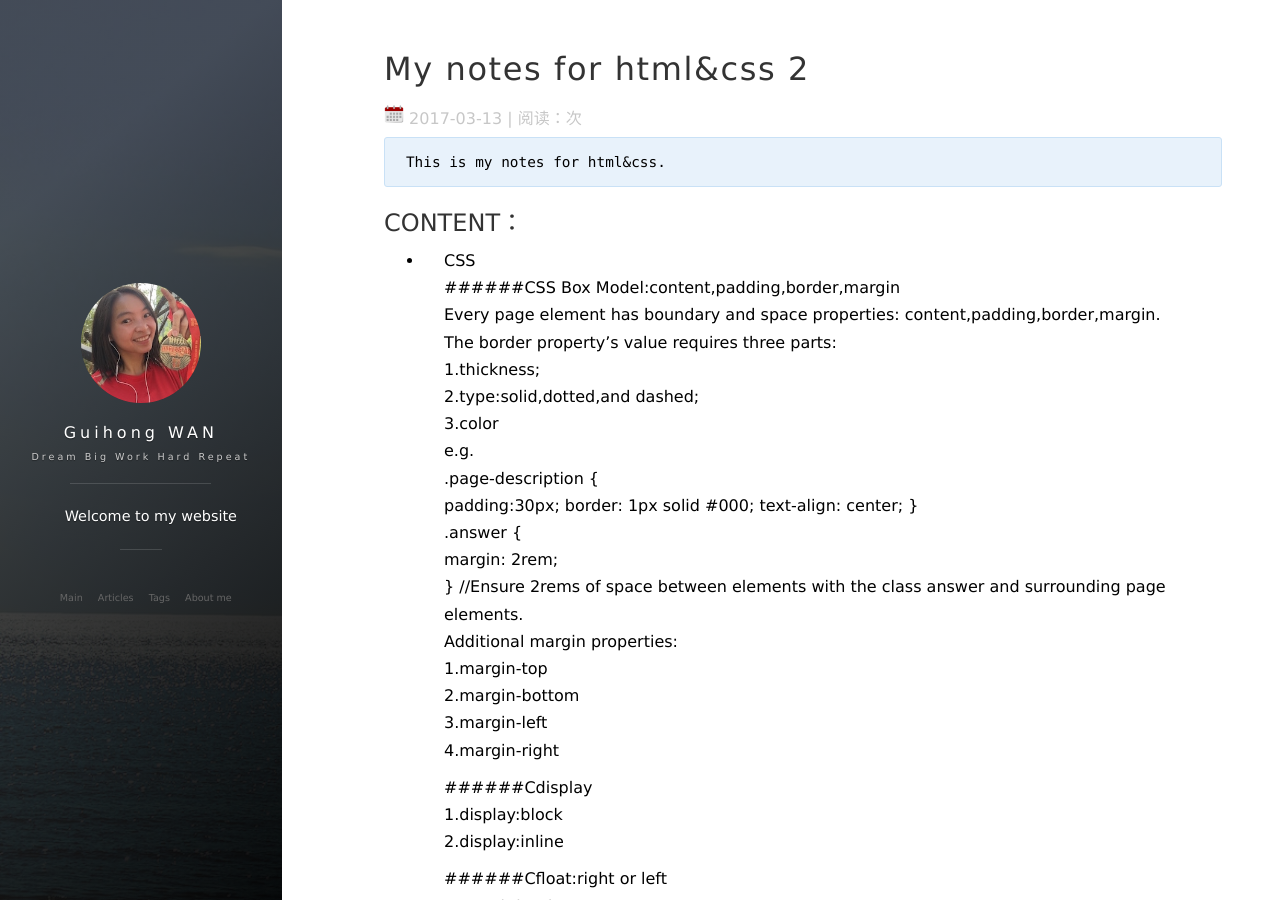
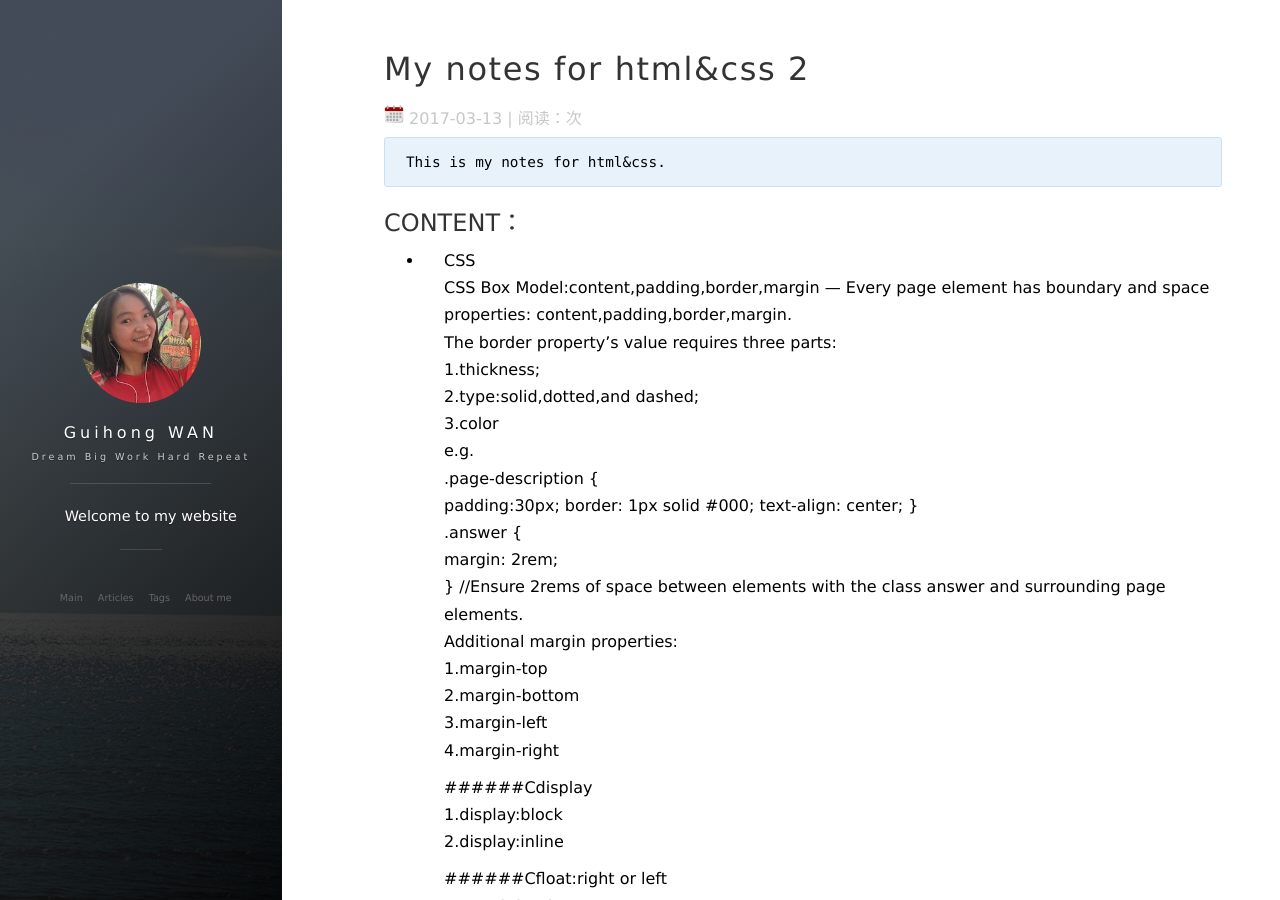
Before and after one commit to guihongwan/guihongwan.github.io, a Jekyll site: the page built from _posts/2017-03-14-html&css 2.md, in a window 1280 px wide and 900 px high. Built offline with Jekyll 4.4.1, drawn with Linux system fonts in a browser that asks for light colours; nearby versions of some CDN libraries; comment, search, counter and statistics services are not loaded.

Commit message:
html&css 2

```diff
--- a/_posts/2017-03-14-html&css 2.md
+++ b/_posts/2017-03-14-html&css 2.md
@@ -10,7 +10,8 @@ tag: BLOG
 
 ## CONTENT：
 +   CSS
-    ######CSS Box Model:content,padding,border,margin
+    CSS Box Model:content,padding,border,margin
+---
     Every page element has boundary and space properties: content,padding,border,margin.
     The border property's value requires three parts:
     1.thickness;
```
